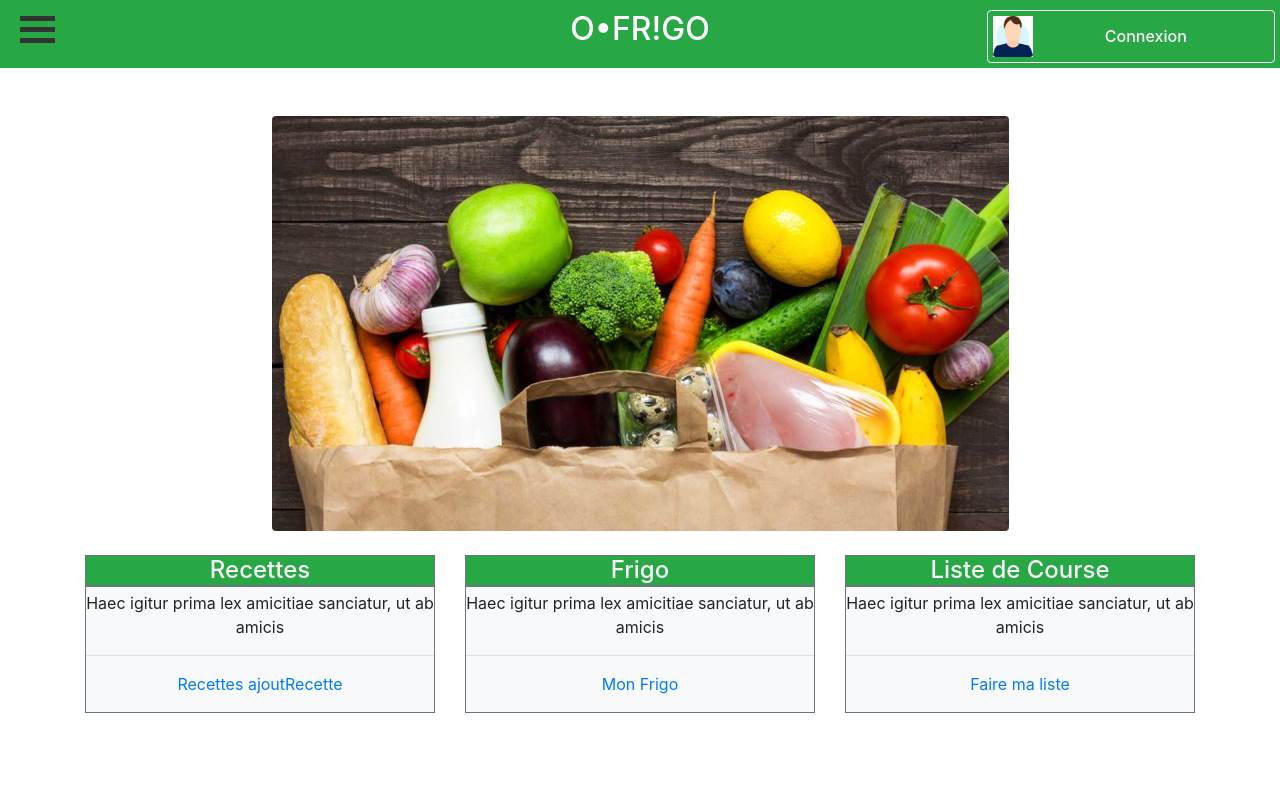
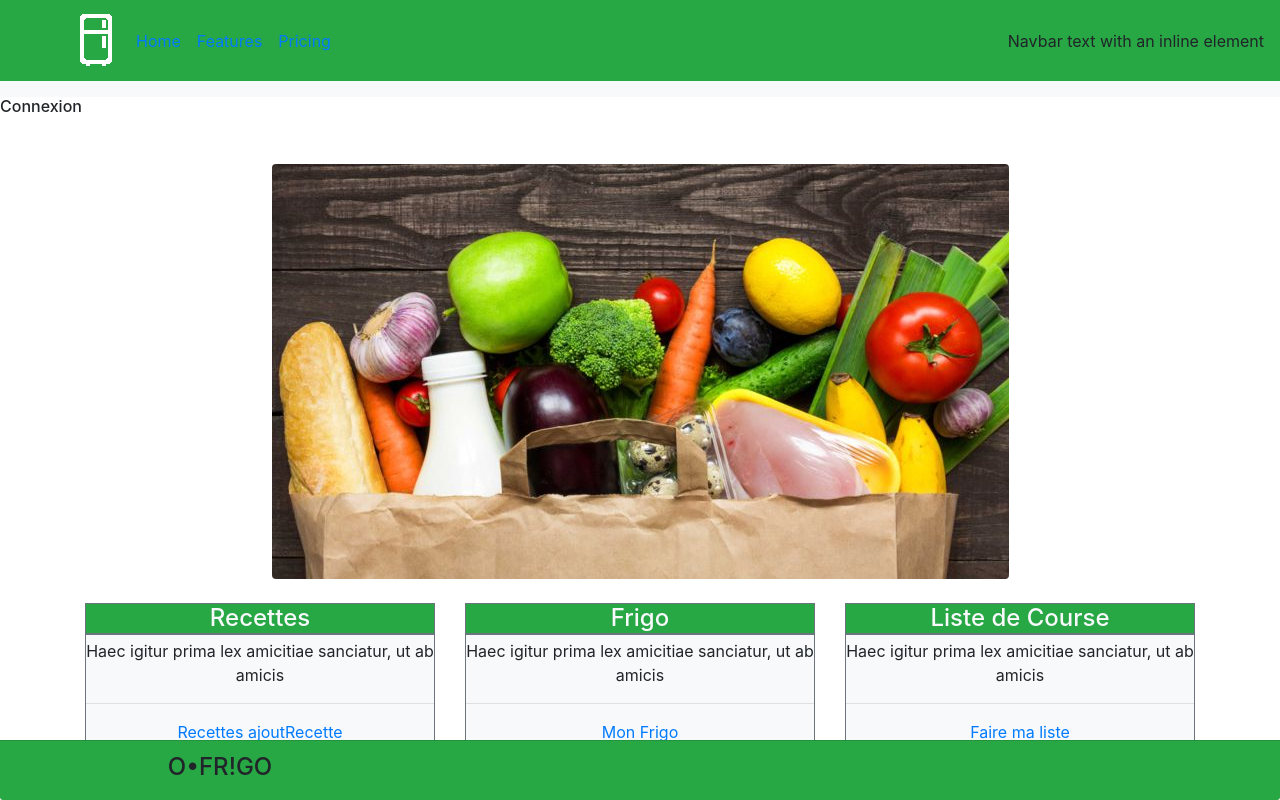
Before and after one commit to GammaBunta/PROJETS3WEB, a PHP site: page / in a window 1280 px wide. Run offline with PHP 8.4, Linux system fonts and the light colour scheme; some libraries are stand-ins or nearby versions.

Commit message:
merge avec Samuel

```diff
--- a/CSS/styles.css
+++ b/CSS/styles.css
@@ -1,37 +1,15 @@
 body, html{
 	width: auto;
 	overflow-x: hidden;
+	overflow-y : hidden;
 	min-height: 100%;
+	margin : 0;
+	height : 100%;
 }
 
 .container {
-	    display: inline-block;
-	    cursor: pointer;
-}
-
-.bar1, .bar2, .bar3
-{
-	    width: 35px;
-	    height: 5px;
-	    background-color: #333;
-	    margin: 6px 0;
-	    transition: 0.4s;
-}
-
-.change .bar1
-{
-	    -webkit-transform: rotate(-45deg) translate(-9px, 6px);
-	    transform: rotate(-45deg) translate(-9px, 6px);
-}
-
-.change .bar2
-{
-	opacity: 0;
-}
-
-.change .bar3 {
-	    -webkit-transform: rotate(45deg) translate(-8px, -8px);
-	    transform: rotate(45deg) translate(-8px, -8px);
+	display: inline-block;
+	cursor: pointer;
 }
 
 #cadre
@@ -61,33 +39,30 @@ body, html{
 	text-decoration : none;
 }
 
+
+
+
+.footer,
+.push {
+  height: 50px;
+}
+
 footer
 {
-/* background-color: #34475E;
-  color: white;
-  width: auto;
-  height: auto;
-  position: relative;
-  bottom: 0;
-  left: 0;
-  right: 0;
-	margin-top: 50px;
-  box-sizing: content-box; */
-	position: relative;
-    bottom: 0;
-    width: 100%;
-    height: auto;
-    background: #000000;
-    color: #FFFFFF;
+	margin-top : 60px;
+	bottom : 0;
+	position: absolute;
+	width: 100%;
+	height: 60px;
+	line-height: 60px;
+	background-color: #f5f5f5;
+	display: block;
 }
 
-
-footer img
-{
-	width: 70px;
+.content{
+	min-height: 100vh; /* will cover the 100% of viewport */
+ overflow: hidden;
+ display: block;
+ position: relative;
+ padding-bottom: 100px; /* height of your footer */
 }
-
-footer p
-{
-	font-size: 13px;
-}
--- a/composants/footer.php
+++ b/composants/footer.php
@@ -1,5 +1,8 @@
-<footer class="page-footer font-small bg-success ">
-		<div class="row ">
-			<p class="mx-auto pt-2">Site réalisé par Sarah Brood, Samuel Michel, Arthur Vadrot et Bootstrap</p>
-		</div>
+<footer class="card-footer font-small bg-success">
+      <div class="container">
+          <div class="col-4 text-center">
+                  <a href="index.php" id="ofrigo" class="text-center h4">O•FR!GO</a>
+
+          </div>
+      </div>
 </footer>
--- a/composants/header.php
+++ b/composants/header.php
@@ -1,35 +1,32 @@
-<div class="sticky-top fuide bg-success" id="headerTop">
-	<div>
-		<div class="row justify-content-around">
-		<!-- Bouton déroulant BURGER-->
-			<nav class="col-4">
-				<div class="container-fluid" data-toggle="collapse" data-target="#menuCote" aria-expanded="false" aria-controls="menuCote" onclick="myFunction(this)">
-	  				<div>
-	  					<div class="bar1"></div>
-	  					<div class="bar2"></div>
-	  					<div class="bar3"></div>
-	  				</div>
+<header>
+	<nav class="navbar navbar-expand-lg navbar-success bg-success">
+		<a id="ofrigo" class="float-left ml-5" href="index.php"><img  src="./Images/logo_blanc.png" /><a>
+			<div class="collapse navbar-collapse" id="navbarText">
+				<ul class="navbar-nav mr-auto">
+					<li class="nav-item active">
+						<a class="nav-link" href="#">Home <span class="sr-only">(current)</span></a>
+					</li>
+					<li class="nav-item">
+						<a class="nav-link" href="#">Features</a>
+					</li>
+					<li class="nav-item">
+						<a class="nav-link" href="#">Pricing</a>
+					</li>
+				</ul>
+				<span class="navbar-text">
+					Navbar text with an inline element
+				</span>
 			</div>
 		</nav>
-			<!-- Fin Bouton déroulant BURGER-->
+	</header>
+	<!-- fin header du site -->
 
-			<!-- Nom du site -->
-			<header class="col-4 text-center">
-				<div>
-					<a href="index.php" id="ofrigo" class="text-center h2">O•FR!GO</a>
-				</div>
-			</header>
-			<!-- Fin Nom du site -->
+	<nav class="navbar navbar-expand-lg navbar-light bg-light">
 
-			<!-- cadre connexion/log in -->
-			<!-- <div class="col align-self-end" id="cadre"> -->
-			<div class="col-4" id="cadre">
-				<div class="text-center border border-light rounded">
-					<div class="row">
-						<div class="col-1 ">
-							<img class="img-responsive" style="width: 50px;" src="./Images/pprofil.png">
-						</div>
-						<div class="col text-center mt-3">
+
+	</nav>
+
+
 	<?php
 	if(isset($_SESSION['id'])){
 		echo '<a href="index.php?module=Connexion&action=deconnexion" class="text-center h6">Deconnexion</a>';
@@ -37,29 +34,4 @@
 	else{
 		echo '<a href="index.php?module=Connexion" class="text-center h6">Connexion</a>';
 	}
-
 	?>
-						</div>
-					</div>
-				</div>
-			</div>
-			<!-- fin cadre connexion/log in -->
-		</div>
-	</div>
-
-	<!-- menu déroulé -->
-	<div class="sticky-top">
-		<div class="collapse" id="menuCote">
-			<div class="row">
-				<div class="col-sm">
-					Ceci est un test
-				</div>
-				<div class="col-sm">
-					Ceci est un test 2
-				</div>
-			</div>
-		</div>
-	</div>
-	<!-- fin menu déroulé -->
-</div>
-<!-- fin header du site -->
--- a/index.php
+++ b/index.php
@@ -43,5 +43,5 @@
 
        require_once('./composants/header.php');
        echo $vue;
-     //  require_once('./composants/footer.php');
+       require_once('./composants/footer.php');
 ?>
--- a/modules/Accueil/Vue_Accueil.php
+++ b/modules/Accueil/Vue_Accueil.php
@@ -59,7 +59,9 @@
 
               </div>
       </main>
-</body>';
+    </body>
+
+';
         }
     }
 ?>
--- a/modules/ajoutRecette/Vue_ajoutRecette.php
+++ b/modules/ajoutRecette/Vue_ajoutRecette.php
@@ -13,6 +13,7 @@ class Vue_ajoutRecette extends VueGenerique{
             <?php include "./composants/head.php"; ?>
             <script type="text/javascript" src="./scripts/ajoutRecette.js"> </script>
         </head>
+
         <body>
             <main class="mt-5 row align-items-center justify-content-center"">
             <form action="./index.php?module=ajoutRecette&action=publier" enctype="multipart/form-data" method="post" id="form" >
--- a/scripts/recette.js
+++ b/scripts/recette.js
@@ -11,6 +11,8 @@ function onLoad(co){
         $.get("./ajax/ajaxVerifVoteRecette.php", {idrec : idrecette , idUser : id}).done(function(data){
             if(data==1){
                 alert("deja vote");
+                document.getElementById("plusAvis").disabled = true;
+                document.getElementById("moinsAvis").disabled = true;
             }else{
                 document.getElementById("plusAvis").disabled = false;
                 document.getElementById("moinsAvis").disabled = false;
```
Also changed, not shown: Images/logo_Noir.png (added), Images/logo_blanc.png (added). Lines whose indentation alone changed are shown as unchanged.
